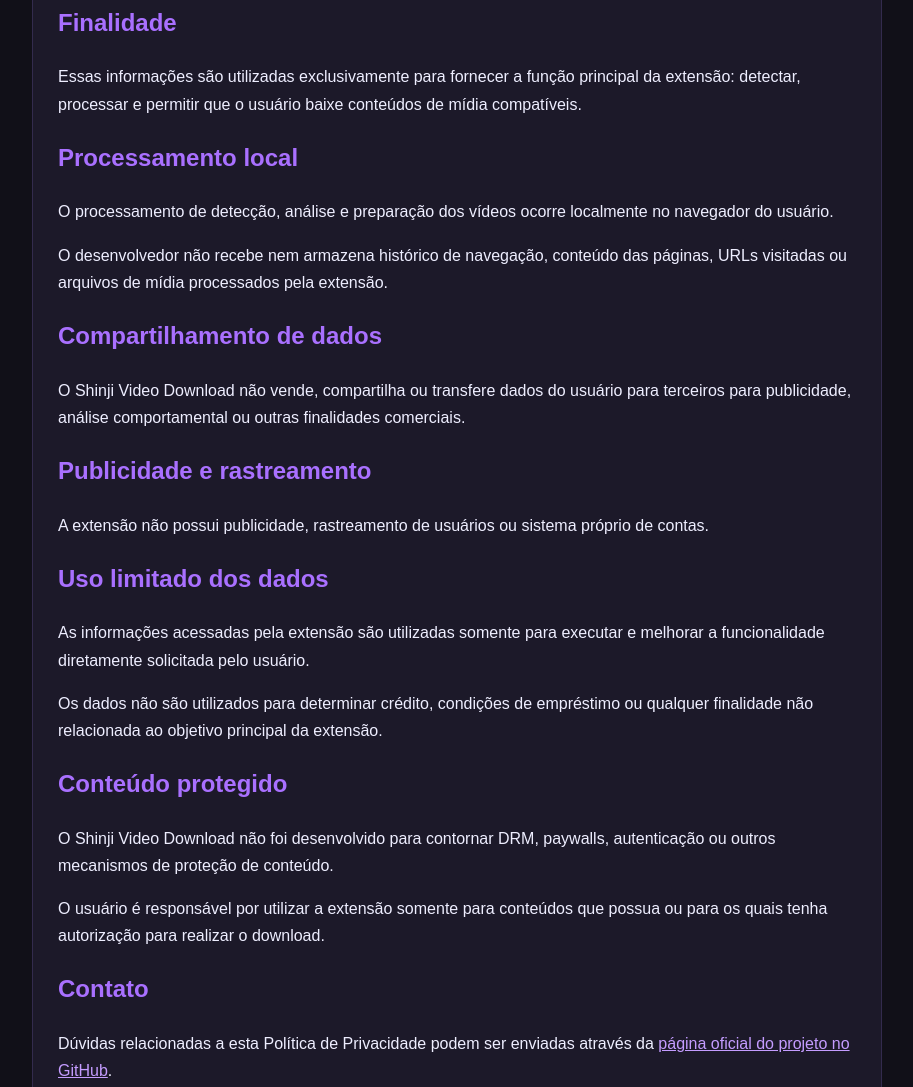
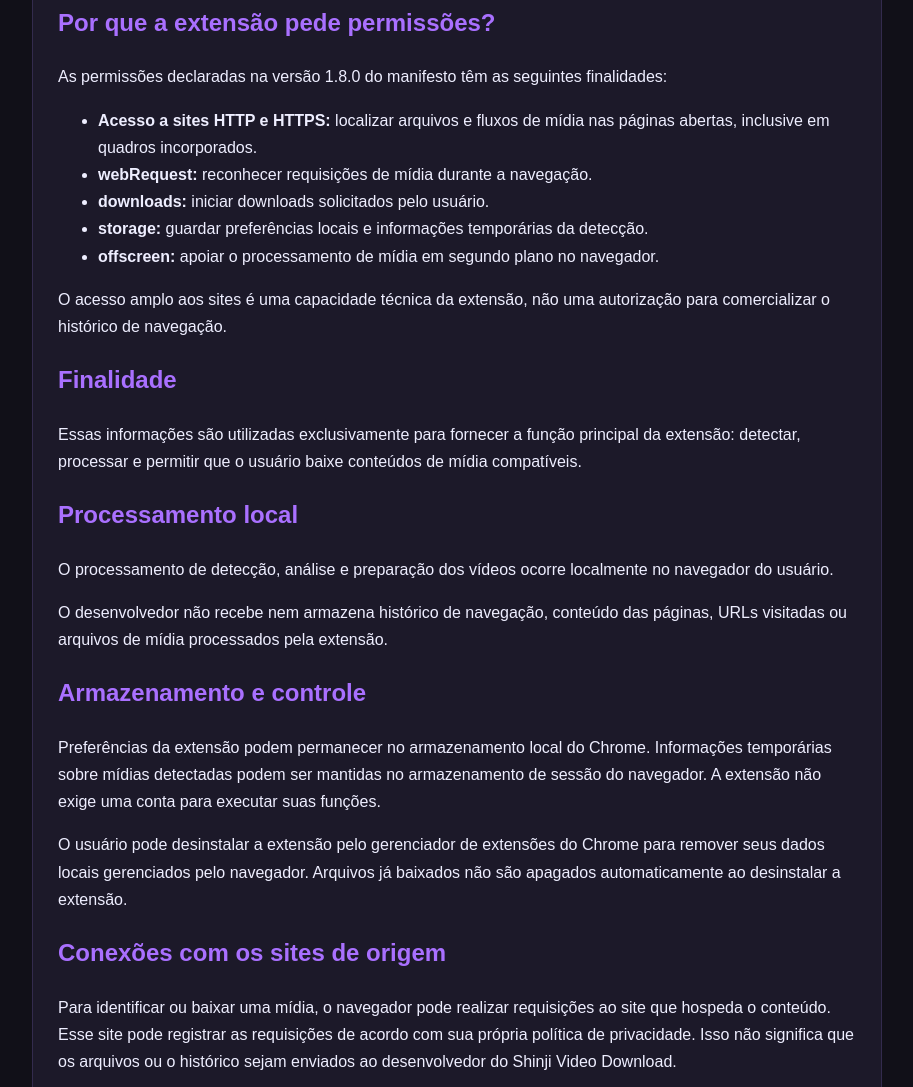
Before and after one commit to shinji-pk/shinji-download-helper-privacy, a website: page index.html in a window 1280 px wide. Shown: the part 433-1520 px from the top of the page, without its empty margins (183-1096 px from the left). Drawn offline with Linux system fonts and the light colour scheme.

Commit message:
docs(privacy): clarify extension permissions and contact
* docs(privacy): explain Chrome permissions, local storage and origin requests

* docs: remove outdated Vercel instructions and broken source link

* test(privacy): add dependency-free policy regression checks

* test(privacy): add dependency-free policy regression checks

* test(privacy): add dependency-free policy regression checks

```diff
--- a/index.html
+++ b/index.html
@@ -47,7 +47,7 @@
 <h1>Política de Privacidade — Shinji Video Download</h1>
 
 <p>
-Última atualização: 28 de agosto de 2026.
+Última atualização: 30 de outubro de 2026.
 </p>
 
 <p>
@@ -62,6 +62,18 @@ A extensão pode acessar informações relacionadas à página atualmente
 visitada, incluindo URLs, recursos de mídia, requisições de rede e
 conteúdo necessário para identificar vídeos e streams compatíveis.
 </p>
+
+<h2>Por que a extensão pede permissões?</h2>
+
+<p>As permissões declaradas na versão 1.8.0 do manifesto têm as seguintes finalidades:</p>
+<ul>
+  <li><strong>Acesso a sites HTTP e HTTPS:</strong> localizar arquivos e fluxos de mídia nas páginas abertas, inclusive em quadros incorporados.</li>
+  <li><strong>webRequest:</strong> reconhecer requisições de mídia durante a navegação.</li>
+  <li><strong>downloads:</strong> iniciar downloads solicitados pelo usuário.</li>
+  <li><strong>storage:</strong> guardar preferências locais e informações temporárias da detecção.</li>
+  <li><strong>offscreen:</strong> apoiar o processamento de mídia em segundo plano no navegador.</li>
+</ul>
+<p>O acesso amplo aos sites é uma capacidade técnica da extensão, não uma autorização para comercializar o histórico de navegação.</p>
 
 <h2>Finalidade</h2>
 
@@ -83,6 +95,23 @@ O desenvolvedor não recebe nem armazena histórico de navegação,
 conteúdo das páginas, URLs visitadas ou arquivos de mídia processados
 pela extensão.
 </p>
+
+<h2>Armazenamento e controle</h2>
+
+<p>Preferências da extensão podem permanecer no armazenamento local do Chrome.
+Informações temporárias sobre mídias detectadas podem ser mantidas no armazenamento de sessão do navegador.
+A extensão não exige uma conta para executar suas funções.</p>
+
+<p>O usuário pode desinstalar a extensão pelo gerenciador de extensões do Chrome
+para remover seus dados locais gerenciados pelo navegador. Arquivos já baixados
+não são apagados automaticamente ao desinstalar a extensão.</p>
+
+<h2>Conexões com os sites de origem</h2>
+
+<p>Para identificar ou baixar uma mídia, o navegador pode realizar requisições
+ao site que hospeda o conteúdo. Esse site pode registrar as requisições de acordo
+com sua própria política de privacidade. Isso não significa que os arquivos ou
+o histórico sejam enviados ao desenvolvedor do Shinji Video Download.</p>
 
 <h2>Compartilhamento de dados</h2>
 
@@ -128,7 +157,7 @@ que possua ou para os quais tenha autorização para realizar o download.
 
 <p>
 Dúvidas relacionadas a esta Política de Privacidade podem ser enviadas
-através da <a href="https://github.com/shinji-pk/shinji-video-download-privacy/issues">página oficial do projeto no GitHub</a>.
+através da <a href="https://github.com/shinji-pk/shinji-download-helper-privacy/issues">página oficial do projeto no GitHub</a>.
 </p>
 
 </main>
```
Also changed, not shown: package.json (added, +11 -0 lines), tests/policy.test.mjs (added, +35 -0 lines), .github/workflows/privacy-check.yml (added), README.md.
